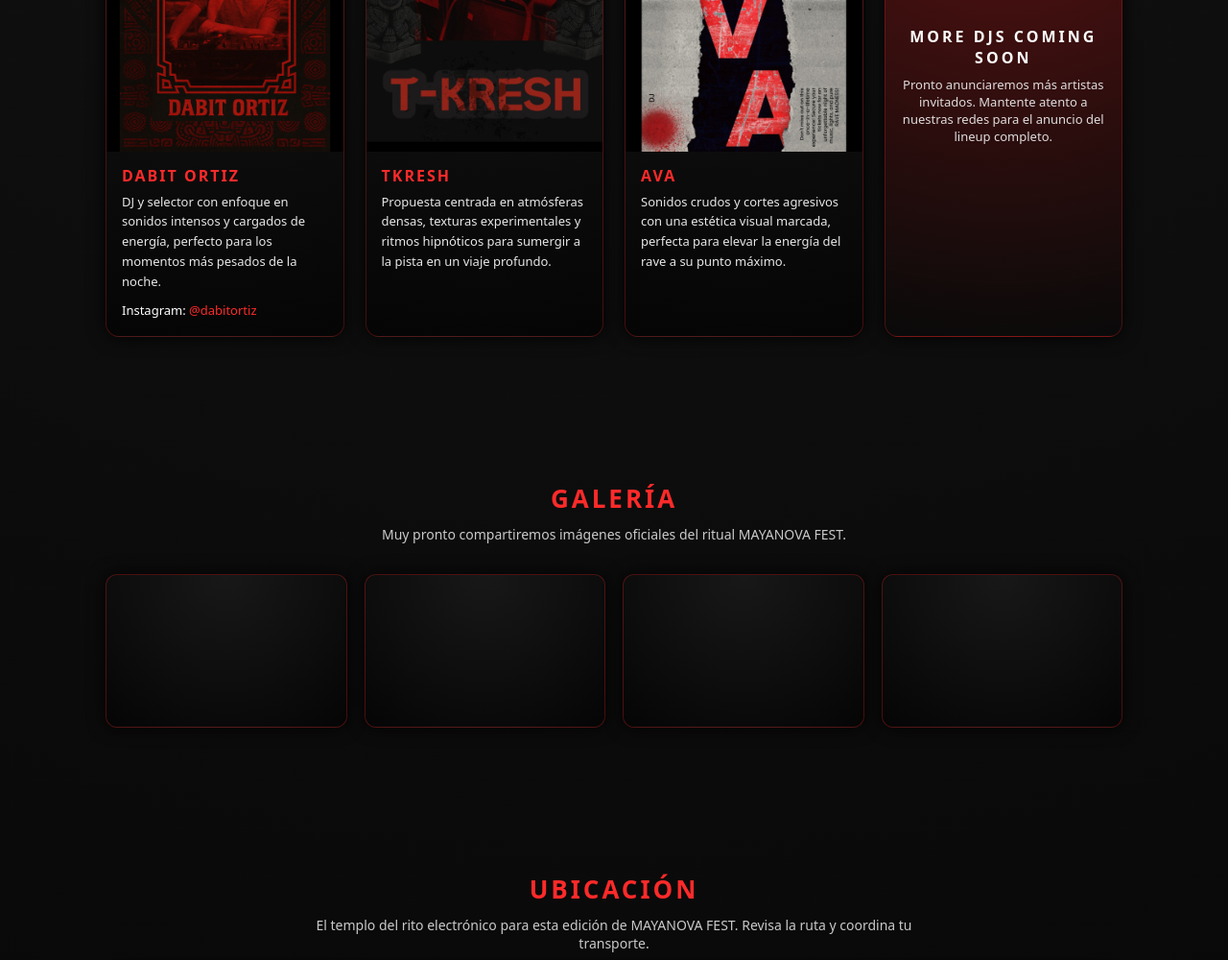
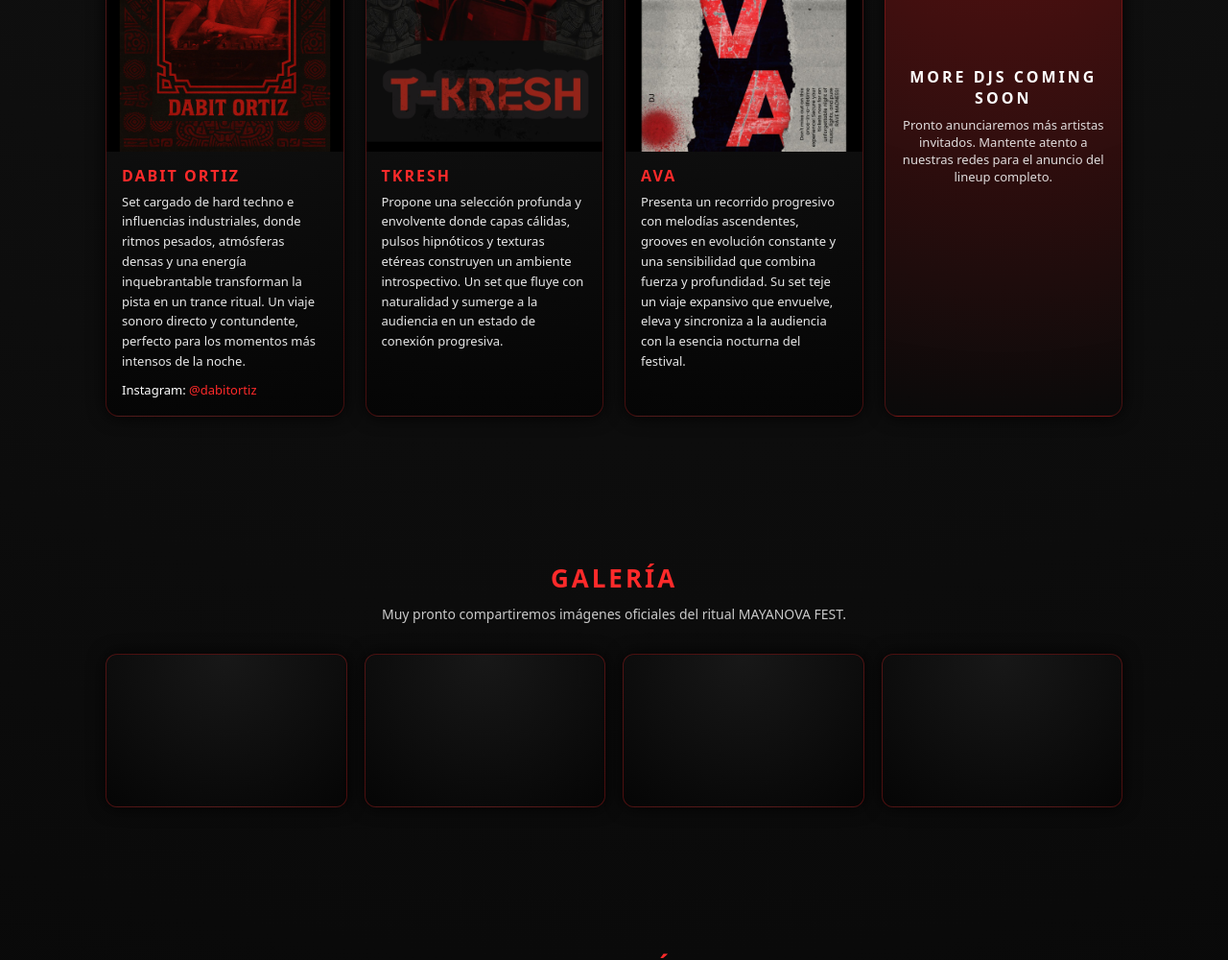
Before and after one commit to zcriima/Pagina-Web, a plain HTML site: page index.html in a window 1280 px wide. Shown: the part 989-1989 px from the top of the page at 96% size. Drawn offline with Linux system fonts and the light colour scheme.

Commit message:
Update index.html

```diff
--- a/index.html
+++ b/index.html
@@ -59,8 +59,7 @@
         <div class="dj-card-body">
           <h3 class="dj-name">DABIT ORTIZ</h3>
           <p class="dj-desc">
-            DJ y selector con enfoque en sonidos intensos y cargados de energía, perfecto para los momentos más pesados de la noche.
-          </p>
+          Set cargado de hard techno e influencias industriales, donde ritmos pesados, atmósferas densas y una energía inquebrantable transforman la pista en un trance ritual. Un viaje sonoro directo y contundente, perfecto para los momentos más intensos de la noche.          </p>
           <p class="dj-ig">
             Instagram:
             <a href="https://www.instagram.com/dabitortiz" target="_blank" rel="noopener">@dabitortiz</a>
@@ -79,8 +78,7 @@
         <div class="dj-card-body">
           <h3 class="dj-name">TKRESH</h3>
           <p class="dj-desc">
-            Propuesta centrada en atmósferas densas, texturas experimentales y ritmos hipnóticos para sumergir a la pista en un viaje profundo.
-          </p>
+          Propone una selección profunda y envolvente donde capas cálidas, pulsos hipnóticos y texturas etéreas construyen un ambiente introspectivo. Un set que fluye con naturalidad y sumerge a la audiencia en un estado de conexión progresiva.          </p>
         </div>
       </article>
 
@@ -95,8 +93,7 @@
         <div class="dj-card-body">
           <h3 class="dj-name">AVA</h3>
           <p class="dj-desc">
-            Sonidos crudos y cortes agresivos con una estética visual marcada, perfecta para elevar la energía del rave a su punto máximo.
-          </p>
+          Presenta un recorrido progresivo con melodías ascendentes, grooves en evolución constante y una sensibilidad que combina fuerza y profundidad. Su set teje un viaje expansivo que envuelve, eleva y sincroniza a la audiencia con la esencia nocturna del festival.          </p>
         </div>
       </article>
 
```
